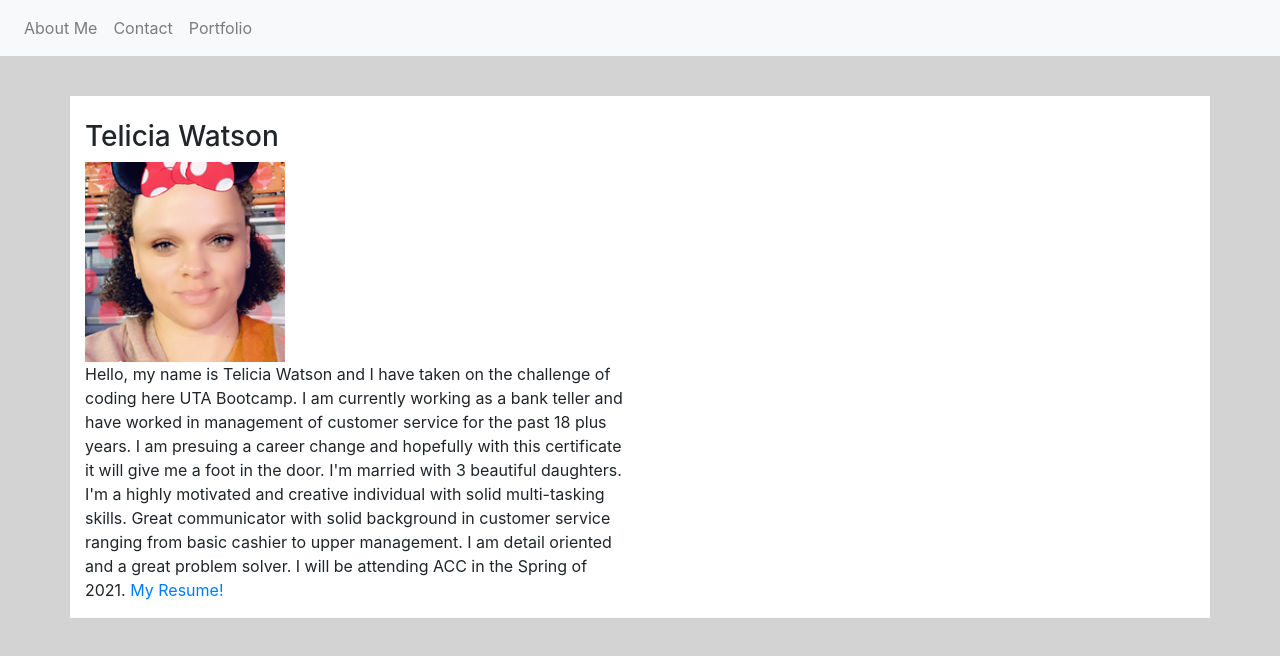
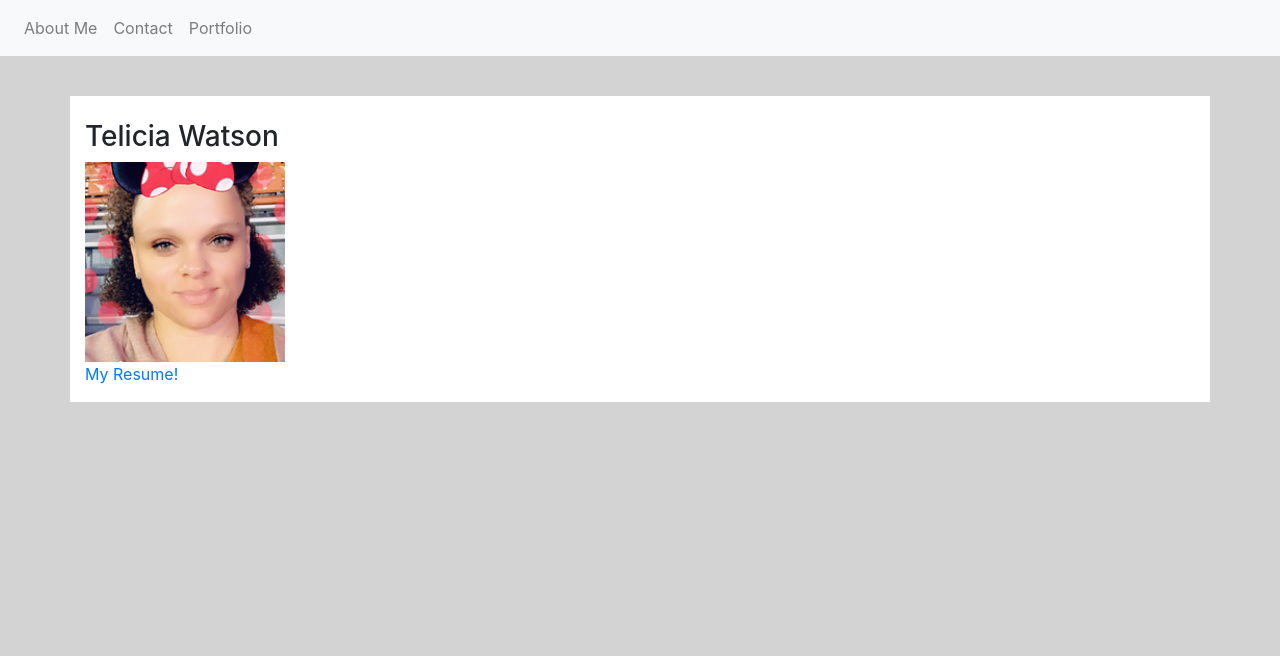
Before and after one commit to teli203/portfolio, a plain HTML site: page index.html in a window 1280 px wide. Drawn offline with nearby package versions, Linux system fonts and the light colour scheme.

Commit message:
deleted bio

```diff
--- a/index.html
+++ b/index.html
@@ -51,12 +51,7 @@
         </div>
         <div class="row">
             <div class="col-lg-6">
-<p>Hello, my name is Telicia Watson and I have taken on the challenge of coding here UTA Bootcamp.
-    I am currently working as a bank teller and have worked in management of customer service for the past 18 plus years.
-    I am presuing a career change and hopefully with this certificate it will give me a foot in the door. I'm married with
-    3 beautiful daughters. I'm a highly motivated and creative individual with solid multi-tasking skills. Great communicator with
-    solid background in customer service ranging from basic cashier to upper management. I am detail oriented and a great problem solver.
-    I will be attending ACC in the Spring of 2021.
+<p>
 
     <a href="https://docs.google.com/document/d/10kVk2jhFQgFcvPWJfnIb7kYhso0aFbq3ICS1OiO4Tac/edit?usp=sharing">My Resume!</a>
 </p>
```
